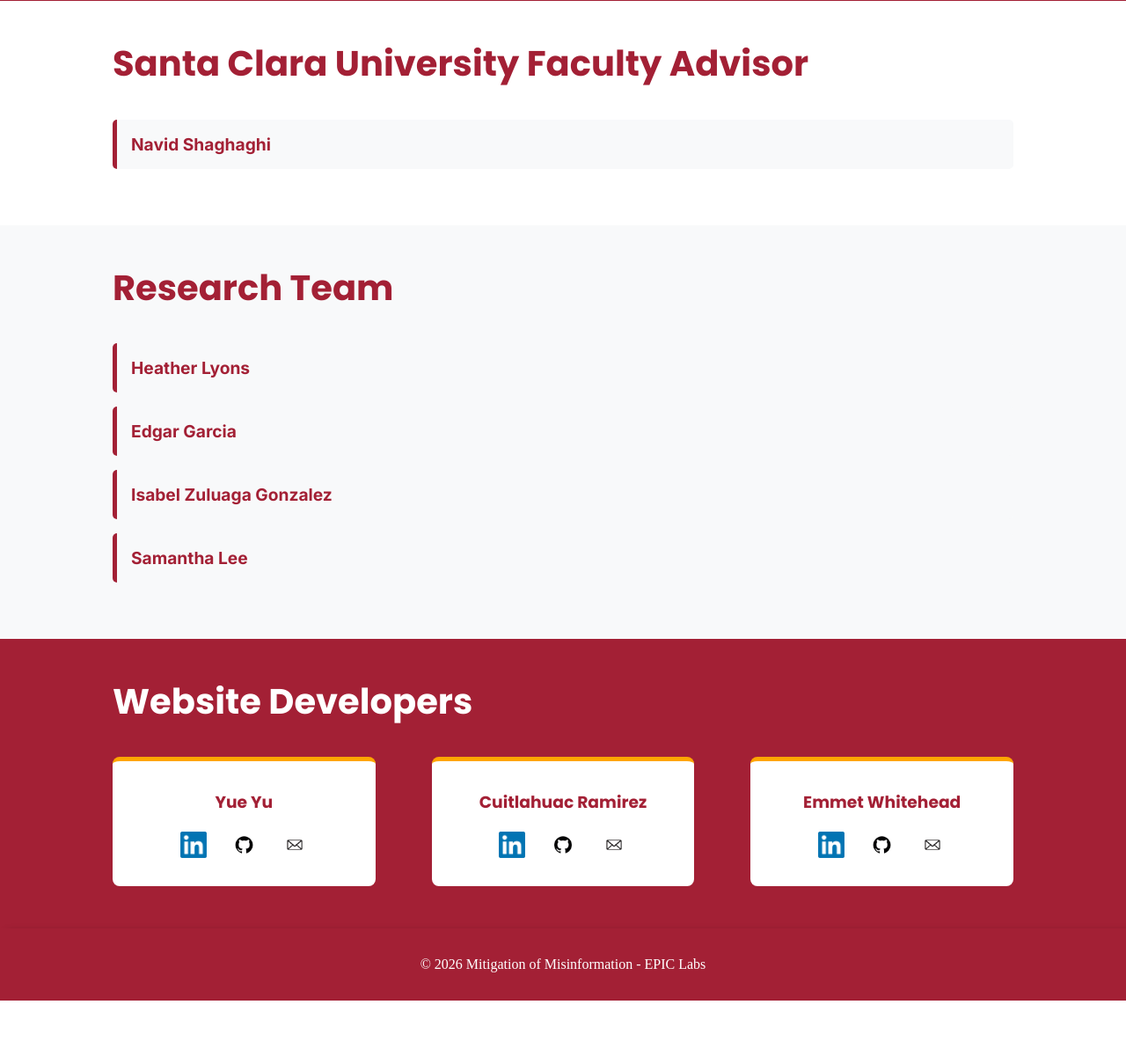
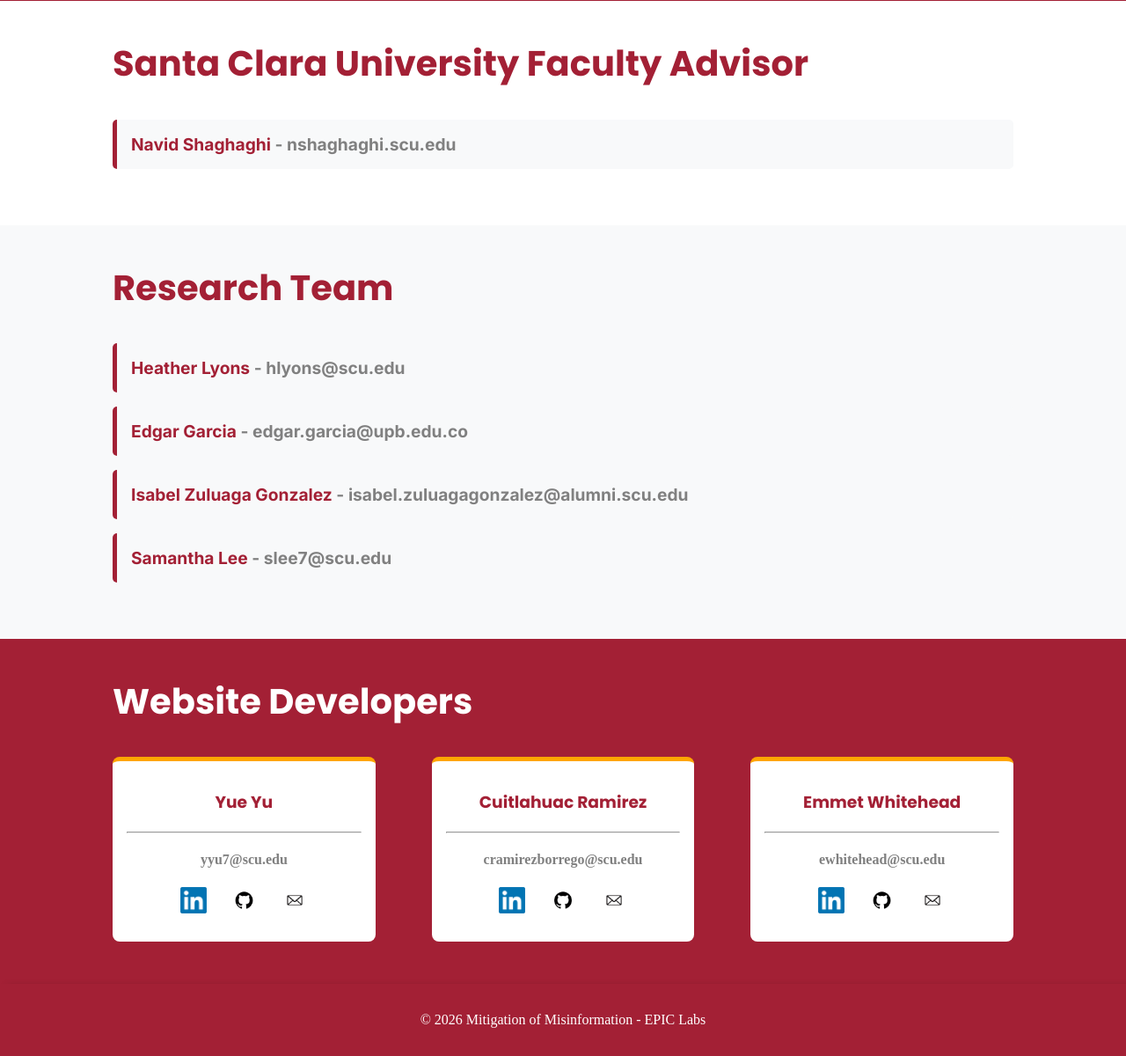
Before and after one commit to xingchen33/MoM_Website, a PHP site: page /team.php in a window 1280 px wide. Shown: the part 503-1703 px from the top of the page at 88% size. Before the commit the page ends 1640 px from the top, so only its background shows below. Run offline with PHP 8.4, Linux system fonts and the light colour scheme.

Commit message:
Small changes to team.php

```diff
--- a/grouproject/team.php
+++ b/grouproject/team.php
@@ -107,6 +107,16 @@
 			.socialLinks a {
 				text-decoration: none;
 			}
+
+			.desc {
+				color: grey;
+			}
+
+			.webdesc {
+				color: grey;
+			}
+
+
 		</style>
 	</head>
 
@@ -129,7 +139,7 @@
 
 				<ul class="teamList">
 					<li>
-						<a href="mailto:nshaghaghi@scu.edu" target="_blank">Navid Shaghaghi</a>
+						<a href="mailto:nshaghaghi@scu.edu" target="_blank">Navid Shaghaghi<span class="desc">  -  nshaghaghi.scu.edu</span></a>
 					</li>
 					<!-- https://www.linkedin.com/in/nshaghaghi/ -->
 				</ul>
@@ -139,10 +149,10 @@
 				<h2>Research Team</h2>
 
 				<ul class="teamList">
-					<li><a href="">Heather Lyons</a></li>
-					<li><a href="">Edgar Garcia</a></li>
-					<li><a href="">Isabel Zuluaga Gonzalez</a></li>
-					<li><a href="">Samantha Lee</a></li>
+					<li><a href="mailto:hlyons@scu.edu">Heather Lyons<span class="desc">  -  hlyons@scu.edu</span></a></li>
+					<li><a href="mailto:edgar.garcia@upb.edu.co">Edgar Garcia<span class="desc">  -  edgar.garcia@upb.edu.co</span></a></li>
+					<li><a href="mailto:isabel.zuluagagonzalez@alumni.scu.edu">Isabel Zuluaga Gonzalez<span class="desc"> - isabel.zuluagagonzalez@alumni.scu.edu</span></a></li>
+					<li><a href="mailto:slee7@scu.edu">Samantha Lee<span class="desc">  -  slee7@scu.edu</span></a></li>
 				</ul>
 			</section>
 
@@ -153,6 +163,8 @@
 
 					<div class="container">
 						<h3>Yue Yu</h3>
+						<hr/>
+						<h4 class="webdesc">yyu7@scu.edu</h4>
 
 						<div class="socialLinks">
 							<a href="https://www.linkedin.com/in/yyu05/" target="_blank">
@@ -171,6 +183,8 @@
 
 					<div class="container">
 						<h3>Cuitlahuac Ramirez</h3>
+						<hr/>
+						<h4 class="webdesc">cramirezborrego@scu.edu</h4>
 
 						<div class="socialLinks">
 							<a href="https://www.linkedin.com/in/cuit/" target="_blank">
@@ -189,6 +203,8 @@
 
 					<div class="container">
 						<h3>Emmet Whitehead</h3>
+						<hr/>
+						<h4 class="webdesc">ewhitehead@scu.edu</h4>
 
 						<div class="socialLinks">
 							<a href="https://www.linkedin.com/in/emmet-whitehead-b1182a183/" target="_blank">
```
